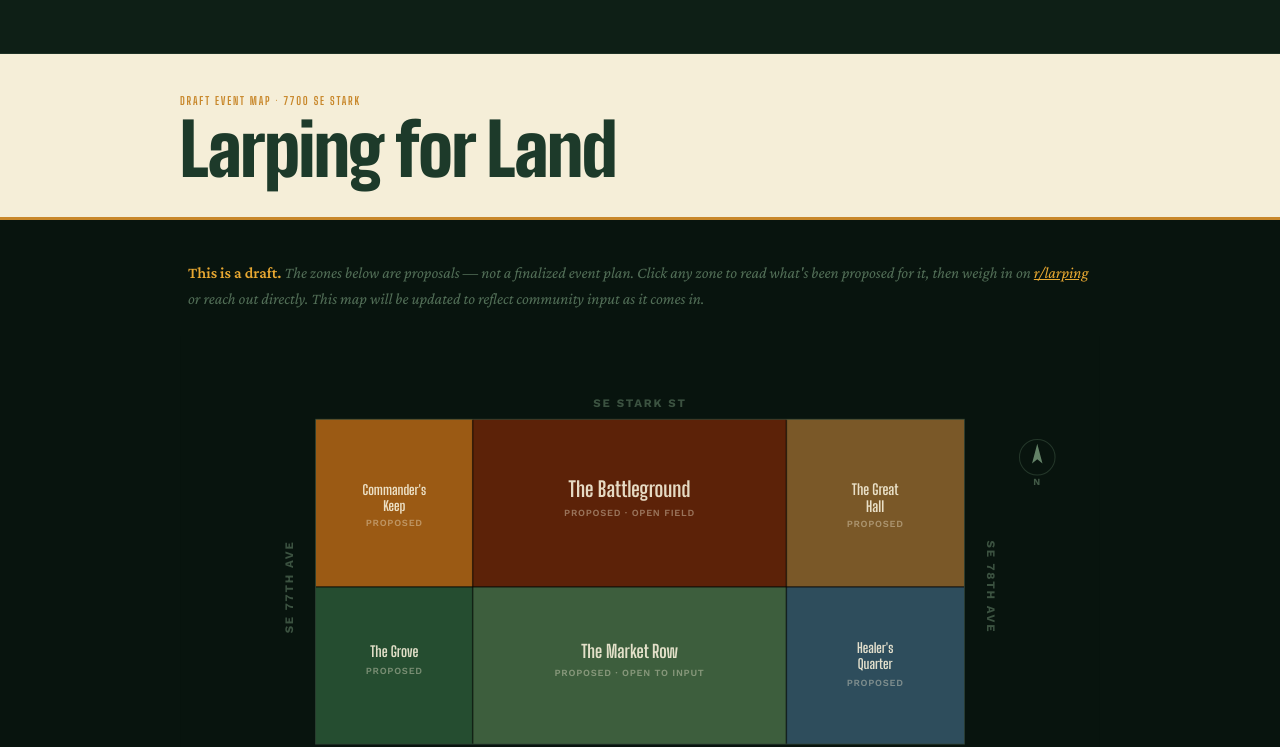
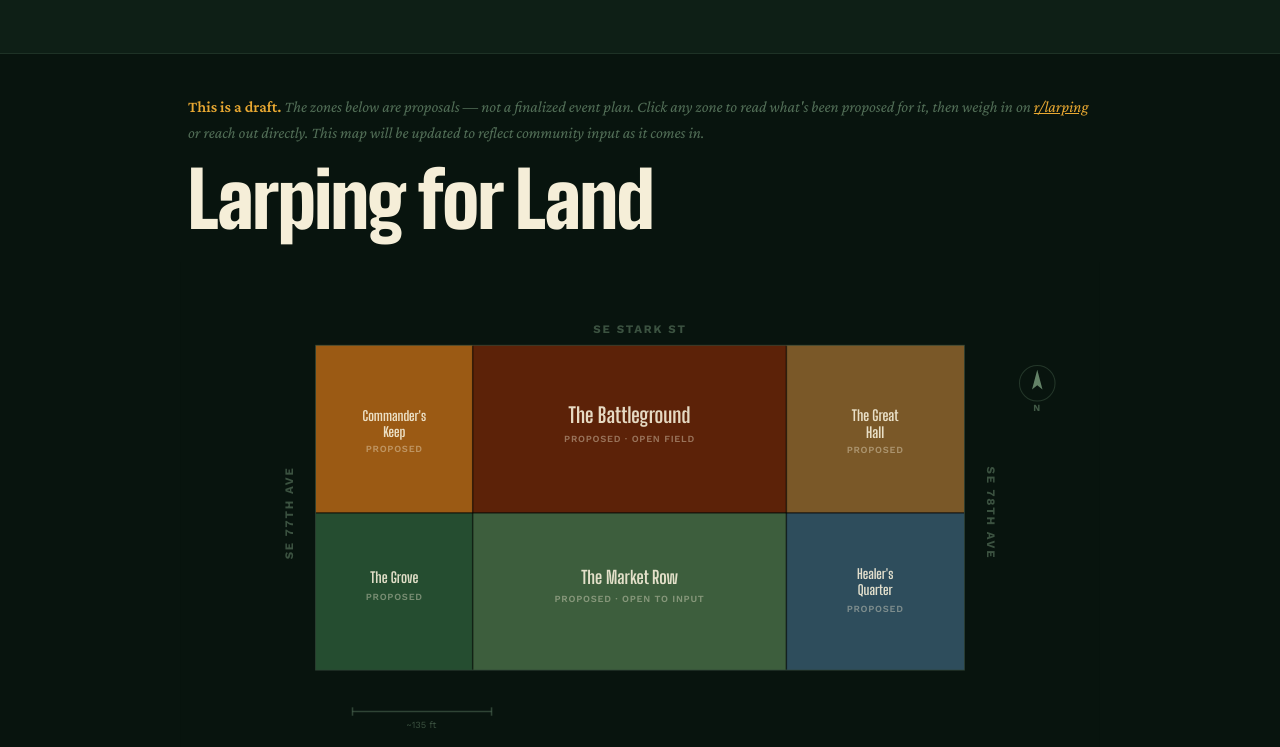
Before and after one commit to tbhogstrom/montavilla-clt, an Astro site: page /larping-for-land in a window 1280 px wide. Shown: the part 1790-2537 px from the top of the page. Built offline with nearby package versions, Linux system fonts and the light colour scheme; Astro itself is replaced by a stand-in of ours.

Commit message:
Move Larping for Land title into map container, update OG image

```diff
--- a/src/pages/larping-for-land.astro
+++ b/src/pages/larping-for-land.astro
@@ -479,20 +479,6 @@ import Footer from '../components/Footer.astro';
     </div>
   </div>
 
-  <!-- ── Map Title ── -->
-  <div style="background:#F5EED8;padding:2.5rem 1.5rem 2rem;border-bottom:3px solid var(--ochre);">
-    <div class="wrap" style="max-width:920px;">
-      <p style="font-family:'Big Shoulders Display',sans-serif;font-weight:700;font-size:0.7rem;
-                letter-spacing:0.16em;text-transform:uppercase;color:var(--ochre);margin-bottom:0.4rem;">
-        Draft Event Map · 7700 SE Stark
-      </p>
-      <h2 style="font-family:'Big Shoulders Display',sans-serif;font-weight:900;
-                 font-size:clamp(2.5rem,6vw,4.5rem);color:var(--forest);line-height:1;margin:0;letter-spacing:-0.02em;">
-        Larping for Land
-      </h2>
-    </div>
-  </div>
-
   <!-- ── Map ── -->
   <div class="map-section">
     <div class="map-wrap">
@@ -503,6 +489,11 @@ import Footer from '../components/Footer.astro';
           <a href="https://www.reddit.com/r/larping/" target="_blank" rel="noopener" style="color:var(--gold)">r/larping</a>
           or reach out directly. This map will be updated to reflect community input as it comes in.
         </p>
+        <h2 style="font-family:'Big Shoulders Display',sans-serif;font-weight:900;
+                   font-size:clamp(2.8rem,6vw,5rem);color:var(--cream);line-height:1;
+                   margin:1rem 0 0;letter-spacing:-0.02em;">
+          Larping for Land
+        </h2>
       </div>
 
       <!--
```
Also changed, not shown: public/og-larp.png.
